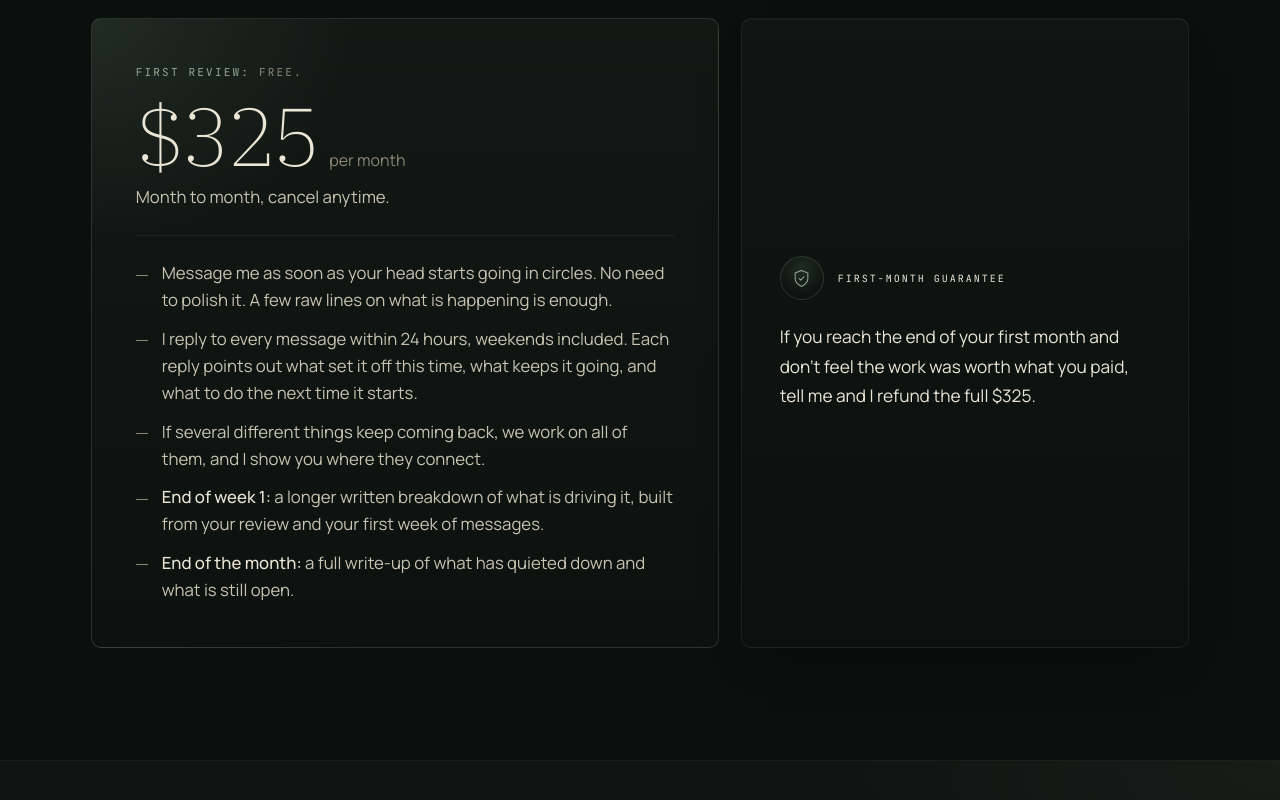
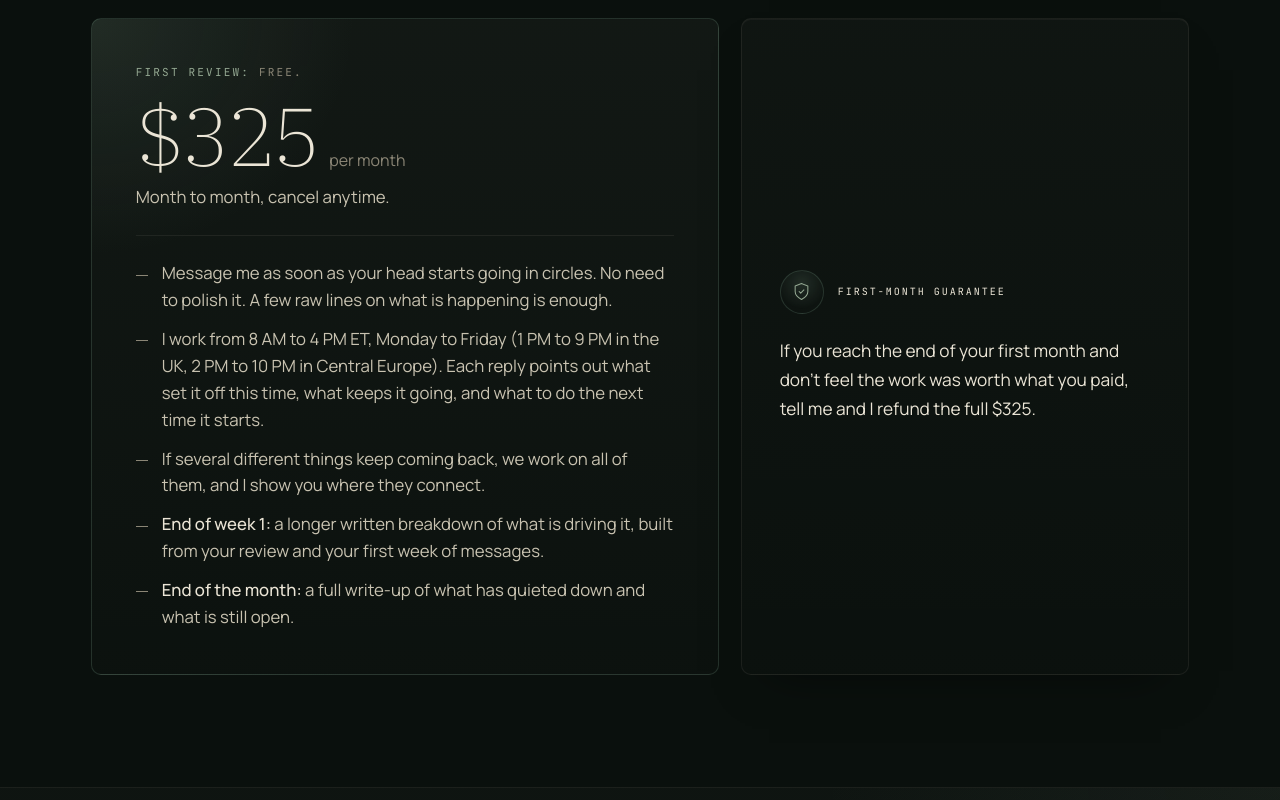
Before and after one commit to hamzatheg/Nullifythepreset, a plain HTML site: page index.html in a window 1280 px wide. Shown: the part 6087-6887 px from the top of the page. Drawn offline with Linux system fonts and the light colour scheme.

Commit message:
Price box: state working hours (8 AM–4 PM ET, Mon–Fri, with UK and CET)
Co-Authored-By: Claude Opus 5.5 <noreply@anthropic.com>
Claude-Session: https://claude.ai/code/session_01Dr7Xjzp2Wq2FNiMdX5WqPN

```diff
--- a/index.html
+++ b/index.html
@@ -410,7 +410,7 @@
         <hr class="hairline">
         <ul class="clean">
           <li>Message me as soon as your head starts going in circles. No need to polish it. A few raw lines on what is happening is enough.</li>
-          <li>I reply to every message within 24 hours, weekends included. Each reply points out what set it off this time, what keeps it going, and what to do the next time it starts.</li>
+          <li>I work from 8 AM to 4 PM ET, Monday to Friday (1 PM to 9 PM in the UK, 2 PM to 10 PM in Central Europe). Each reply points out what set it off this time, what keeps it going, and what to do the next time it starts.</li>
           <li>If several different things keep coming back, we work on all of them, and I show you where they connect.</li>
           <li><strong>End of week 1:</strong> a longer written breakdown of what is driving it, built from your review and your first week of messages.</li>
           <li><strong>End of the month:</strong> a full write-up of what has quieted down and what is still open.</li>
```
